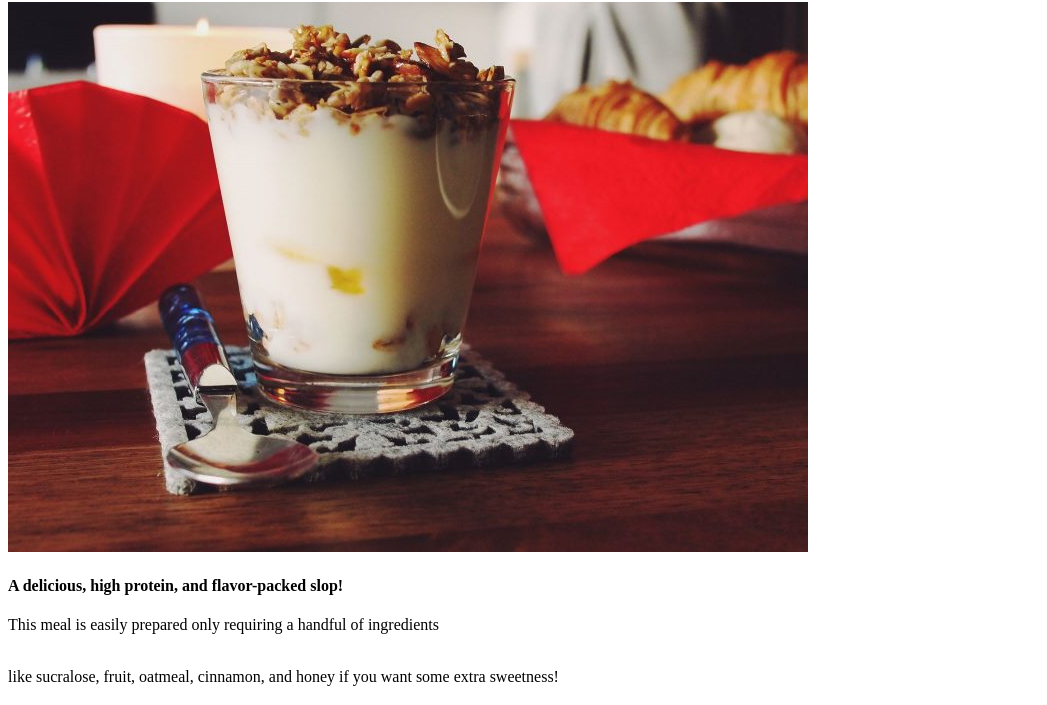
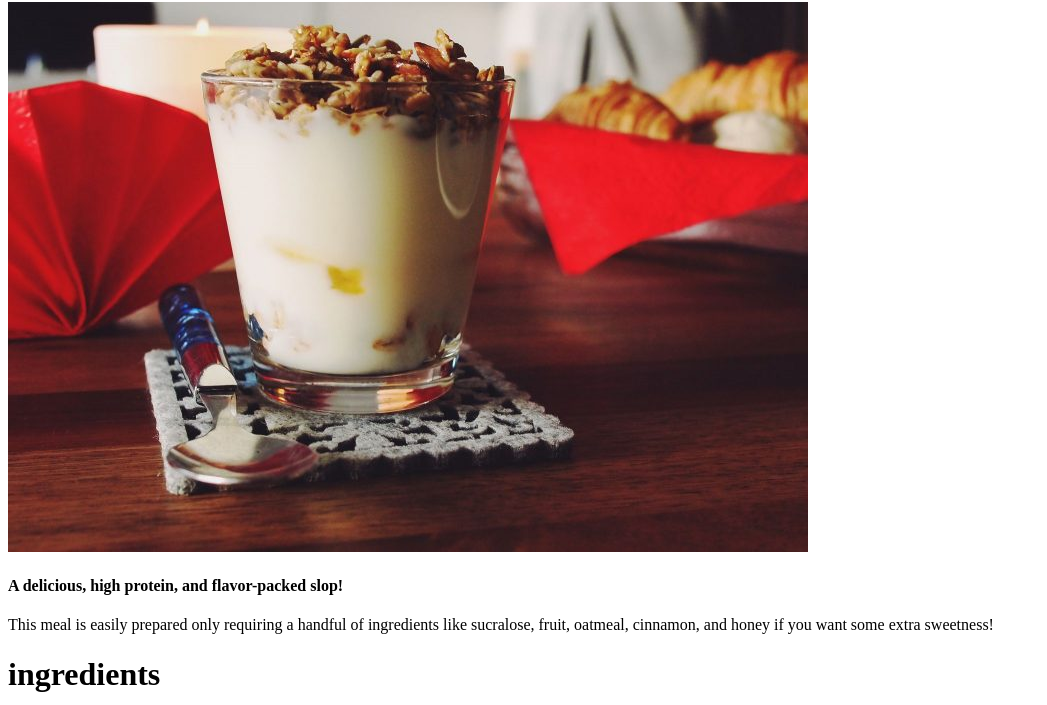
Before and after one commit to BlueEyedGrunt/odin-recipes, a plain HTML site: page recipes/protein-slop.html in a window 1280 px wide. Shown: the part 78-783 px from the top of the page, without its empty margins (0-1047 px from the left). Drawn offline with Linux system fonts and the light colour scheme.

Commit message:
Fixed a misplaced br in slop's page

```diff
--- a/recipes/protein-slop.html
+++ b/recipes/protein-slop.html
@@ -12,8 +12,8 @@
     <h1>Protein Slop</h1>
     <img src="proteinslop.jpg">
     <h4>A delicious, high protein, and flavor-packed slop!</h4>
-    <p>This meal is easily prepared only requiring a handful of ingredients</p><br>
-       like sucralose, fruit, oatmeal, cinnamon, and honey if you want some extra sweetness!
+    <p>This meal is easily prepared only requiring a handful of ingredients
+       like sucralose, fruit, oatmeal, cinnamon, and honey if you want some extra sweetness! </p>
        <h1>ingredients</h1>
        <ul>
         500g 0% Fage Greek Yogurt <br>
```
